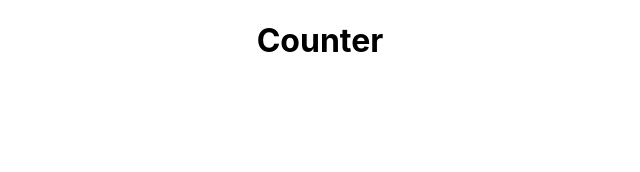
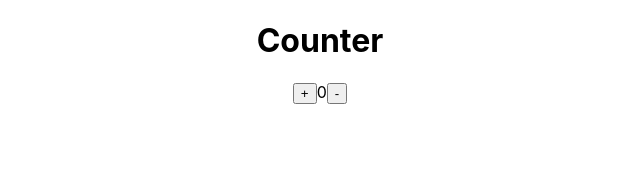
Before and after one commit to HoiDam/react-counter, a React (Create React App) app: page / in a window 1280 px wide. Shown: the top 172 px of the page, without its empty margins (320-960 px from the left). Built offline with nearby package versions, Linux system fonts and the light colour scheme.

Commit message:
feat: added static UI

```diff
--- a/src/App.js
+++ b/src/App.js
@@ -1,10 +1,11 @@
-import logo from './logo.svg';
 import './App.css';
+import Counter from './features/Counter';
 
 function App() {
   return (
     <div className="App">
       <h1>Counter</h1>
+      <Counter/>
     </div>
   );
 }
--- /dev/null
+++ b/src/features/Counter.js
@@ -0,0 +1,13 @@
+import React from 'react';
+
+const Counter = () => {
+    return (
+        <div>
+            <button>+</button>
+            <span>0</span>
+            <button>-</button>
+        </div>
+    );
+}
+
+export default Counter;
```
